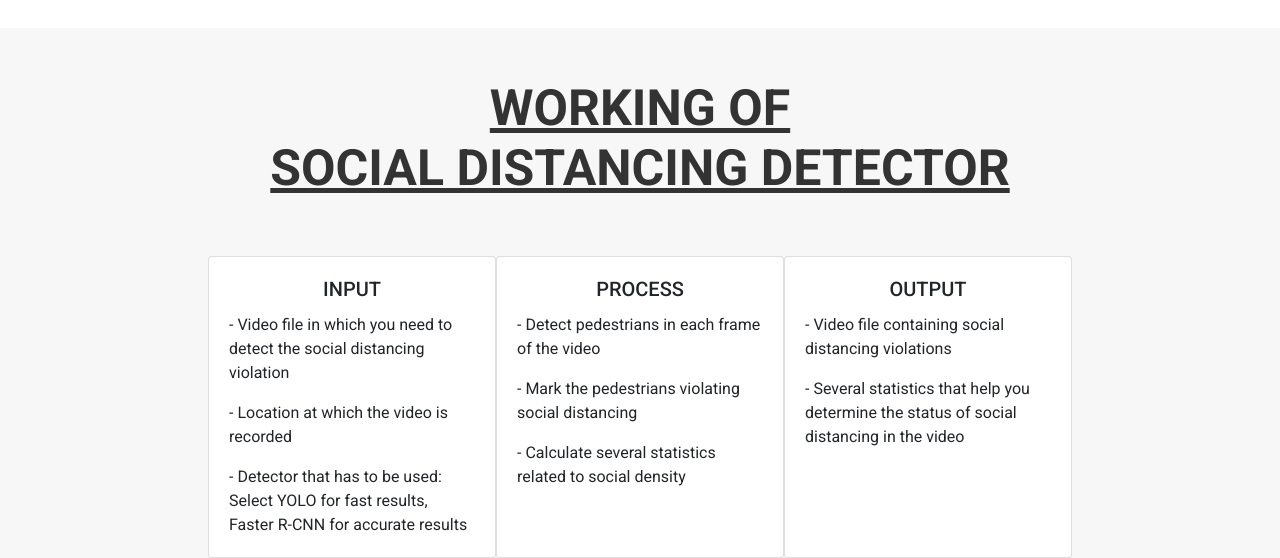
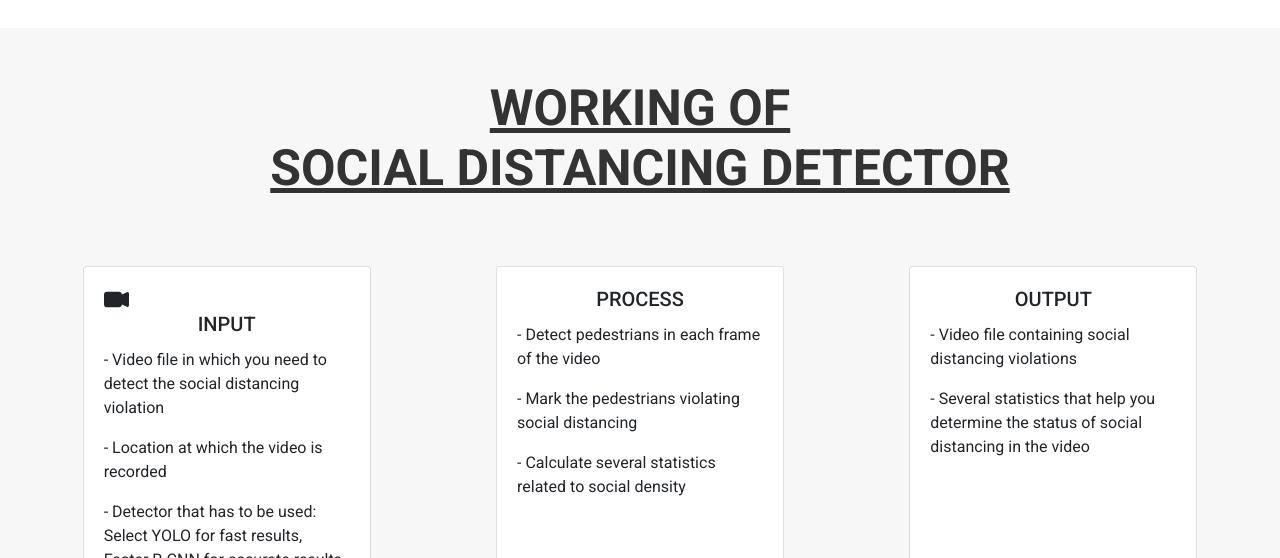
Before and after one commit to ujjawalpabreja99/social_distancing_detection, a Flask app: page / in a window 1280 px wide; the page is wider, and only the part inside the window is pictured. Shown: the part 2016-2574 px from the top of that part. Run offline with Flask 2, Linux system fonts and the light colour scheme; some libraries are stand-ins or nearby versions; grey boxes are pictures that could not be loaded.

Commit message:
adding icons

```diff
--- a/static/stylesheets/style.css
+++ b/static/stylesheets/style.css
@@ -270,12 +270,9 @@ body {
 
 .goal-box {
   background-color: #f7f7f7;
-  /*background-image: url('https://chintanjain.com/img/journey/no-goal.jpg');
-background-repeat: no-repeat;
-background-size: cover;*/
-  display: flex;
-  justify-content: center;
-  flex-direction: column;
+  /*background-image: url("https://www.v-app.io/wp-content/uploads/2018/11/bg2.png");
+  background-repeat: no-repeat;
+  background-size: cover;*/
   align-items: center;
 }
 
@@ -287,7 +284,8 @@ background-size: cover;*/
 .working {
   display: flex;
   flex-direction: row;
-  justify-content: space-between;
+  justify-content: space-around;
+  padding: 10px 20px 100px 20px;
 }
 
 .card-heading {
--- a/templates/index.html
+++ b/templates/index.html
@@ -86,6 +86,9 @@
 
         <div class="card" style="width: 18rem;">
           <div class="card-body">
+            <svg xmlns="http://www.w3.org/2000/svg" width="25" height="25" fill="currentColor" class="bi bi-camera-video-fill" viewBox="0 0 16 16">
+              <path fill-rule="evenodd" d="M0 5a2 2 0 0 1 2-2h7.5a2 2 0 0 1 1.983 1.738l3.11-1.382A1 1 0 0 1 16 4.269v7.462a1 1 0 0 1-1.406.913l-3.111-1.382A2 2 0 0 1 9.5 13H2a2 2 0 0 1-2-2V5z"/>
+            </svg>
             <h5 class="card-title card-heading">INPUT</h5>
             <p class="card-text"> - Video file in which you need to detect the social distancing violation</p>
             <p class="card-text"> - Location at which the video is recorded</p>
```
Also changed, not shown: templates/results.html (+6 -5 lines).
